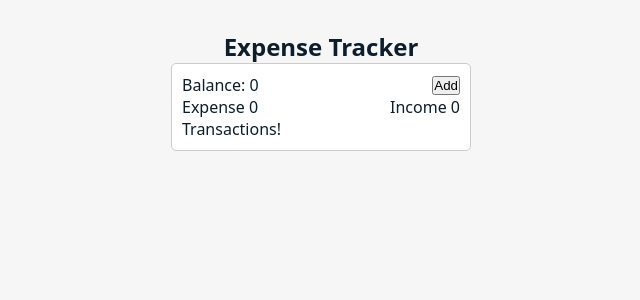
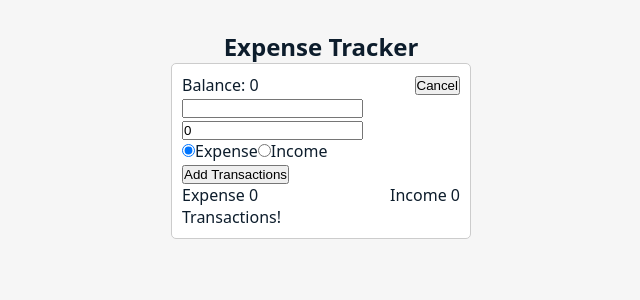
Before and after one commit to ali-khoshqamat/ExpenseTracker-ReactApp, a React (Create React App) app: page / in a window 1280 px wide. Both pictures are taken after a click on the button "Add". Shown: the top 300 px of the page, without its empty margins (319-959 px from the left). Built offline with nearby package versions, Linux system fonts and the light colour scheme.

Commit message:
OverView+TransactionForm components development

```diff
--- a/src/components/ExpenseApp.js
+++ b/src/components/ExpenseApp.js
@@ -7,9 +7,18 @@ const ExpenseApp = () => {
   const [income, setIncome] = useState(0);
   const [transactions, setTransactions] = useState([]);
 
+  const addTransaction = (formValues) => {
+    // console.log(formValues);
+    setTransactions([...transactions, { ...formValues, id: Date.now() }]);
+  };
+
   return (
     <section className="container">
-      <OverView expense={expense} income={income} />
+      <OverView
+        expense={expense}
+        income={income}
+        addTransaction={addTransaction}
+      />
       <Transactions transactions={transactions} />
     </section>
   );
--- a/src/components/OverView.js
+++ b/src/components/OverView.js
@@ -1,10 +1,18 @@
-const OverView = ({expense, income}) => {
+import { useState } from "react";
+import TransactionForm from "./TransactionForm";
+
+const OverView = ({ expense, income, addTransaction }) => {
+  const [isShow, setIsShow] = useState(false);
+
   return (
     <>
       <div className="topSection">
         <p>Balance: {income - expense}</p>
-        <button>Add</button>
+        <button onClick={() => setIsShow((prevState) => !prevState)}>
+          {!isShow ? "Add" : "Cancel"}
+        </button>
       </div>
+      {isShow && <TransactionForm addTransaction={addTransaction} />}
       <div className="resultSection">
         <div>Expense {expense}</div>
         <div>Income {income}</div>
--- /dev/null
+++ b/src/components/TransactionForm.js
@@ -0,0 +1,56 @@
+import { useState } from "react";
+
+const TransactionForm = ({ addTransaction }) => {
+  const [formValues, setFormValues] = useState({
+    desc: "",
+    amount: 0,
+    type: "expense",
+  });
+
+  const formChangeHnader = (e) => {
+    // console.log(e.target);
+    setFormValues({ ...formValues, [e.target.name]: e.target.value });
+  };
+  const formSubmitHandler = (e) => {
+    e.preventDefault();
+    addTransaction(formValues);
+  };
+
+  return (
+    <form onSubmit={formSubmitHandler}>
+      <input
+        type="text"
+        name="desc"
+        value={formValues.desc}
+        onChange={formChangeHnader}
+      />
+      <input
+        type="number"
+        name="amount"
+        value={formValues.amount}
+        onChange={formChangeHnader}
+      />
+      <div>
+        <input
+          type="radio"
+          name="type"
+          value="expense"
+          checked={formValues.type === "expense"}
+          onChange={formChangeHnader}
+        />
+        <label>Expense</label>
+        <input
+          type="radio"
+          name="type"
+          value="income"
+          checked={formValues.type === "income"}
+          onChange={formChangeHnader}
+        />
+        <label>Income</label>
+      </div>
+      <button type="submit">Add Transactions</button>
+    </form>
+  );
+};
+
+export default TransactionForm;
```
